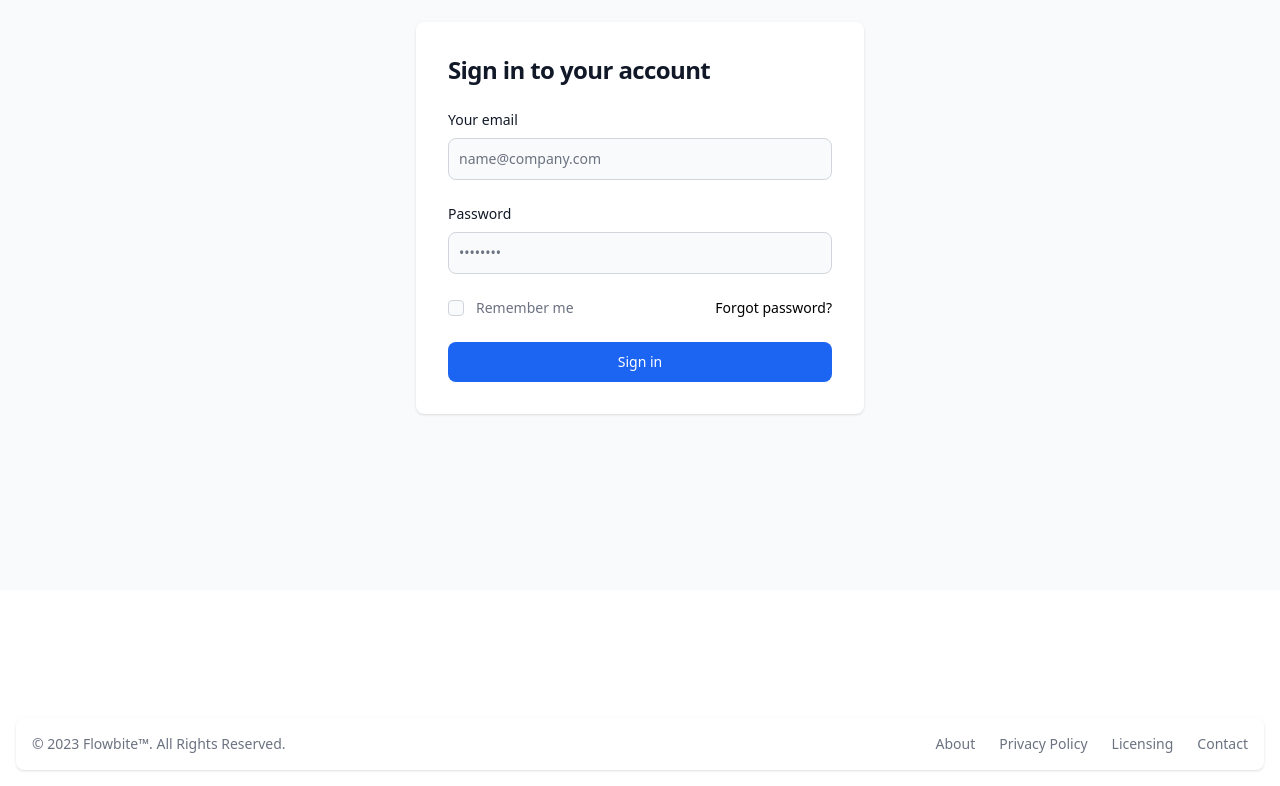
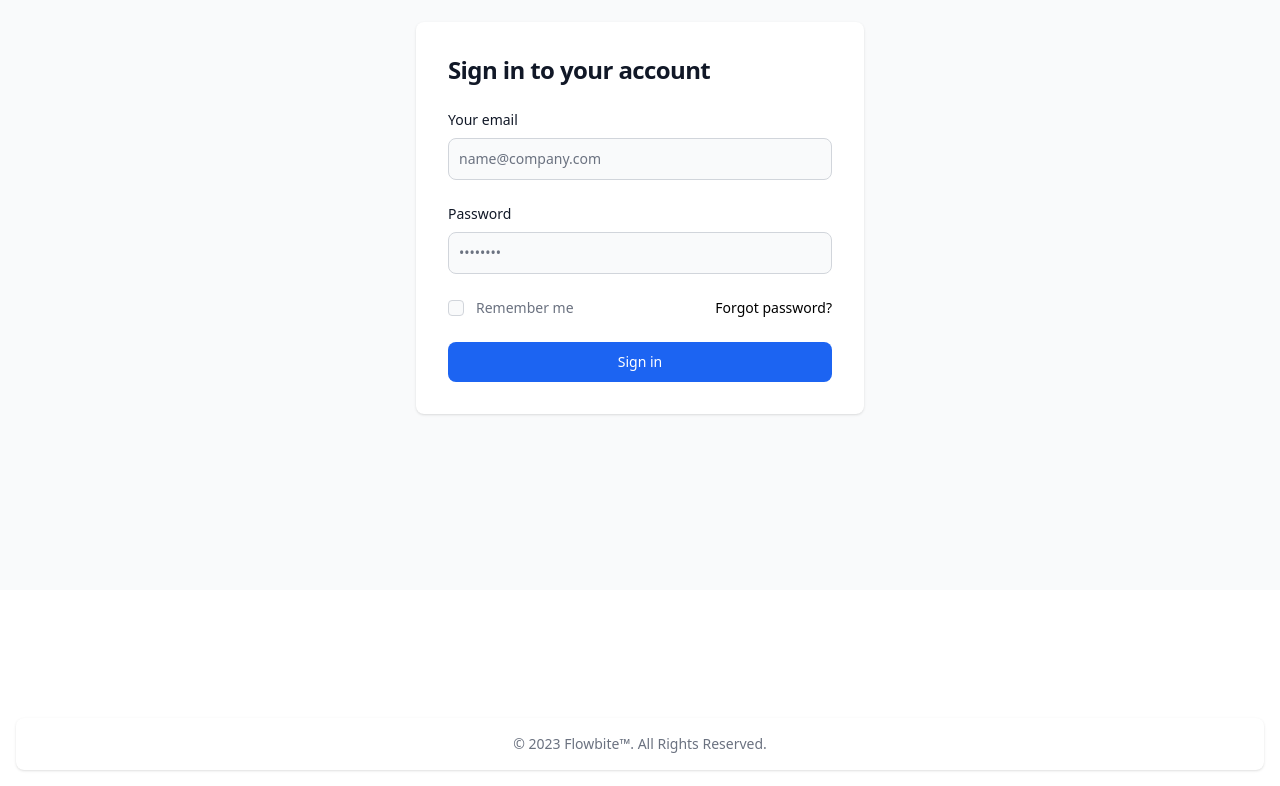
Before and after one commit to Ratchaphon1412/frontend-Checkin, a React (Vite) app: page /login in a window 1280 px wide. Shown: the part 274-1060 px from the top of the page. Built offline with nearby package versions, Linux system fonts and the light colour scheme.

Commit message:
fix detail footer

```diff
--- a/src/components/Footer.jsx
+++ b/src/components/Footer.jsx
@@ -3,11 +3,11 @@ import React from 'react'
 function Footer(){
     return(
 
-        <footer className="bg-white rounded-lg shadow m-4 dark:bg-gray-800">
-            <div className="w-full mx-auto max-w-screen-xl p-4 md:flex md:items-center md:justify-between">
+        <footer className="bg-white rounded-lg shadow m-4    dark:bg-gray-800">
+            <div className="w-full mx-auto max-w-screen-xl p-4 md:flex items-center justify-center">
             <span className="text-sm text-gray-500 sm:text-center dark:text-gray-400">© 2023 <a href="https://flowbite.com/" className="hover:underline">Flowbite™</a>. All Rights Reserved.
             </span>
-            <ul className="flex flex-wrap items-center mt-3 text-sm font-medium text-gray-500 dark:text-gray-400 sm:mt-0">
+            {/* <ul className="flex flex-wrap items-center mt-3 text-sm font-medium text-gray-500 dark:text-gray-400 sm:mt-0">
                 <li>
                     <a href="#" className="mr-4 hover:underline md:mr-6 ">About</a>
                 </li>
@@ -20,7 +20,7 @@ function Footer(){
                 <li>
                     <a href="#" className="hover:underline">Contact</a>
                 </li>
-            </ul>
+            </ul> */}
             </div>
         </footer>
     )
```
